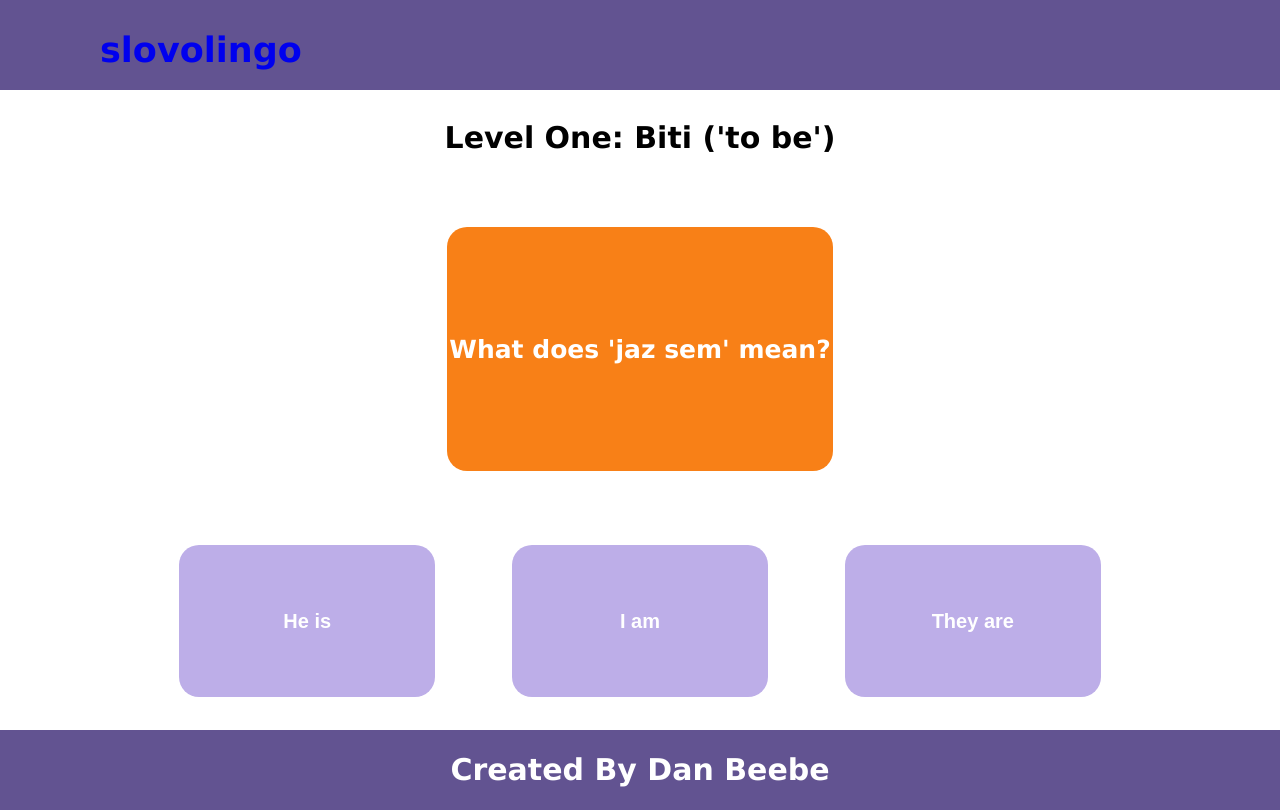
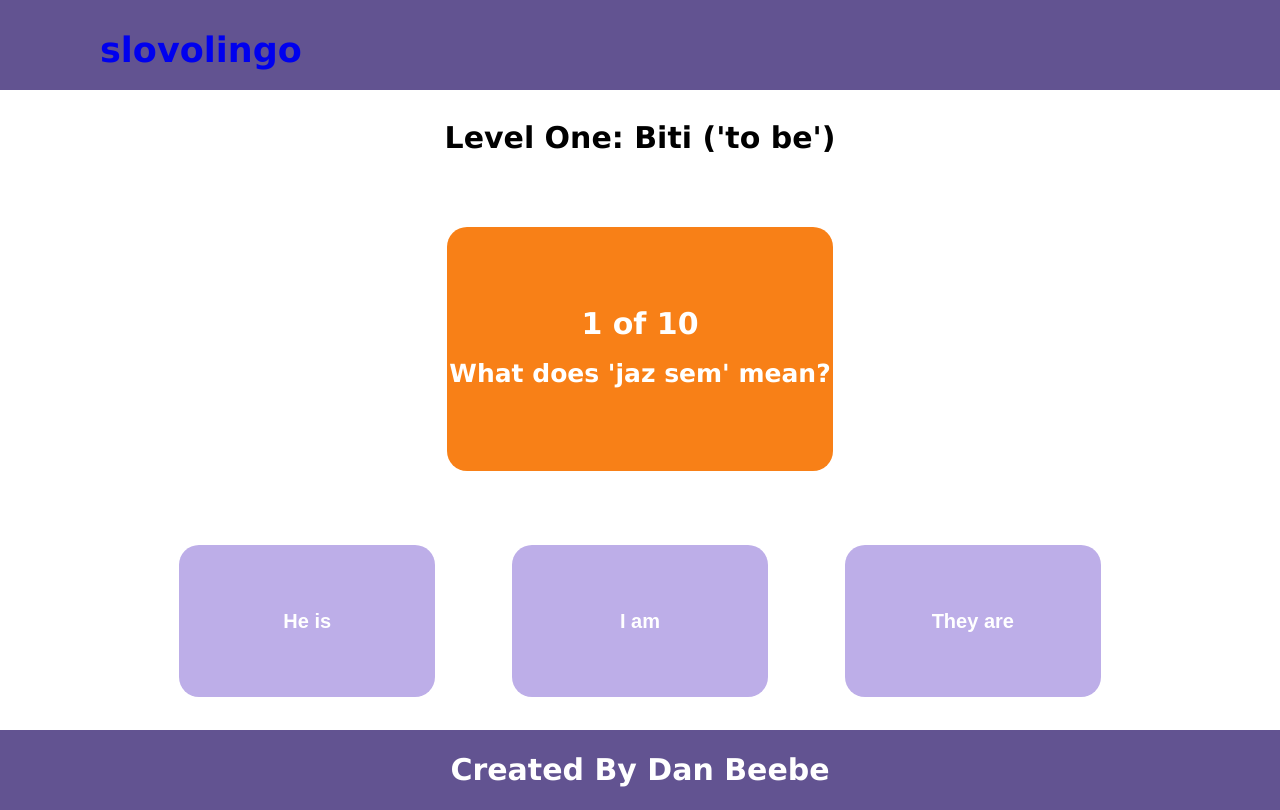
Before and after one commit to danielwbeebe/Slovene-Language-App, a React (Create React App) app in the folder client/: page /quizone in a window 1280 px wide. Built offline with nearby package versions, Linux system fonts and the light colour scheme; the HTML template or start-up script is replaced by a standard one.

Commit message:
display number of question in quiz

```diff
--- a/client/src/App.css
+++ b/client/src/App.css
@@ -440,6 +440,7 @@ a:focus { text-decoration: none; color: inherit; }
   margin-left: 3vw;
   margin-top: 1vh;
   padding: 2px 2px 2px 2px;
+  line-height: 50px;
 }
 
 .quiz-one-choices {
--- a/client/src/components/QuizOne.jsx
+++ b/client/src/components/QuizOne.jsx
@@ -363,6 +363,7 @@ class QuizOne extends Component {
         <div className="quiz-one-main">
           <h2>Level One: Biti ('to be')</h2>
           <div className="quiz-one-question">
+            <h2>{this.state.number} of 10</h2>
             <h3>{this.state.question}</h3>
           </div>
 
```
